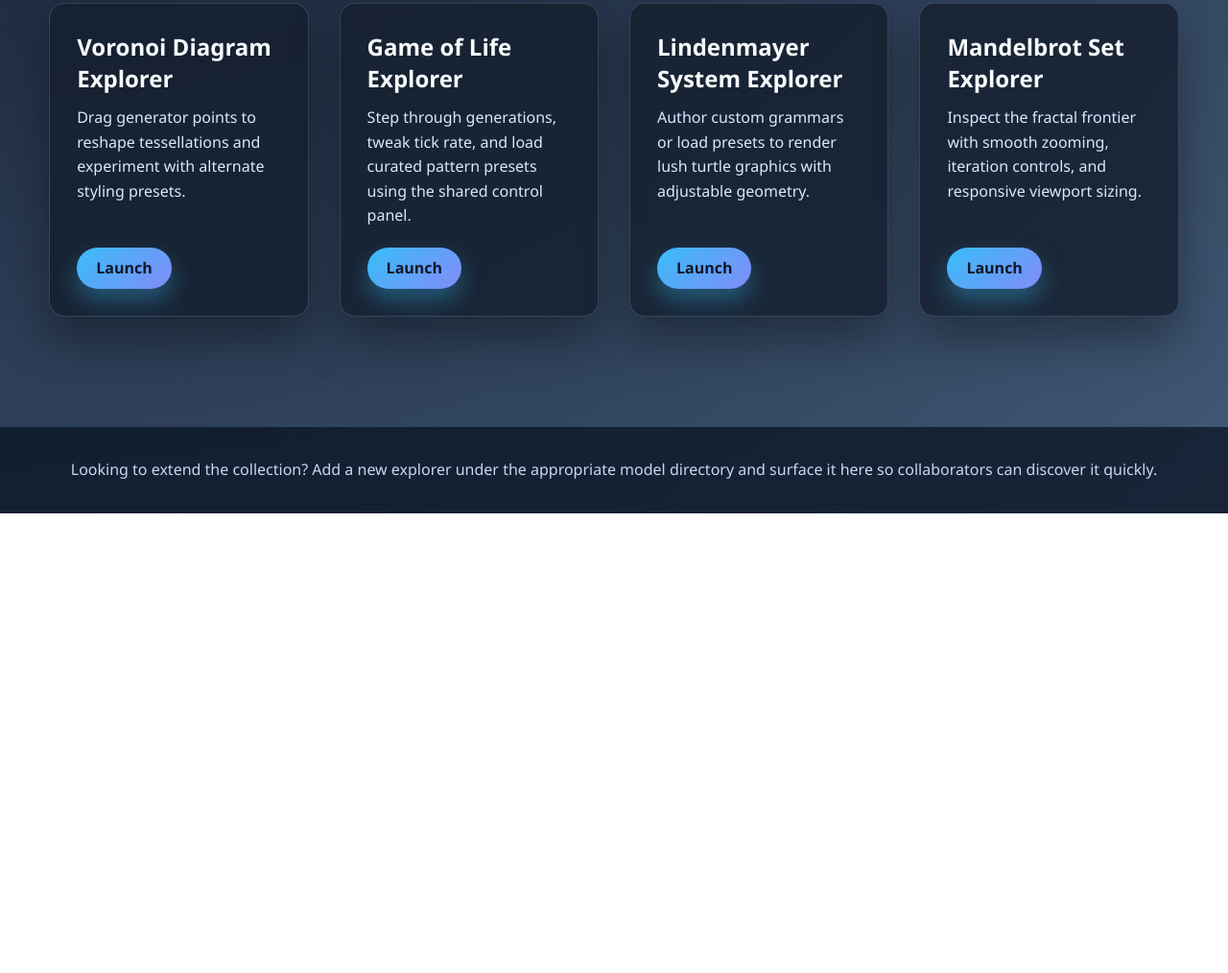
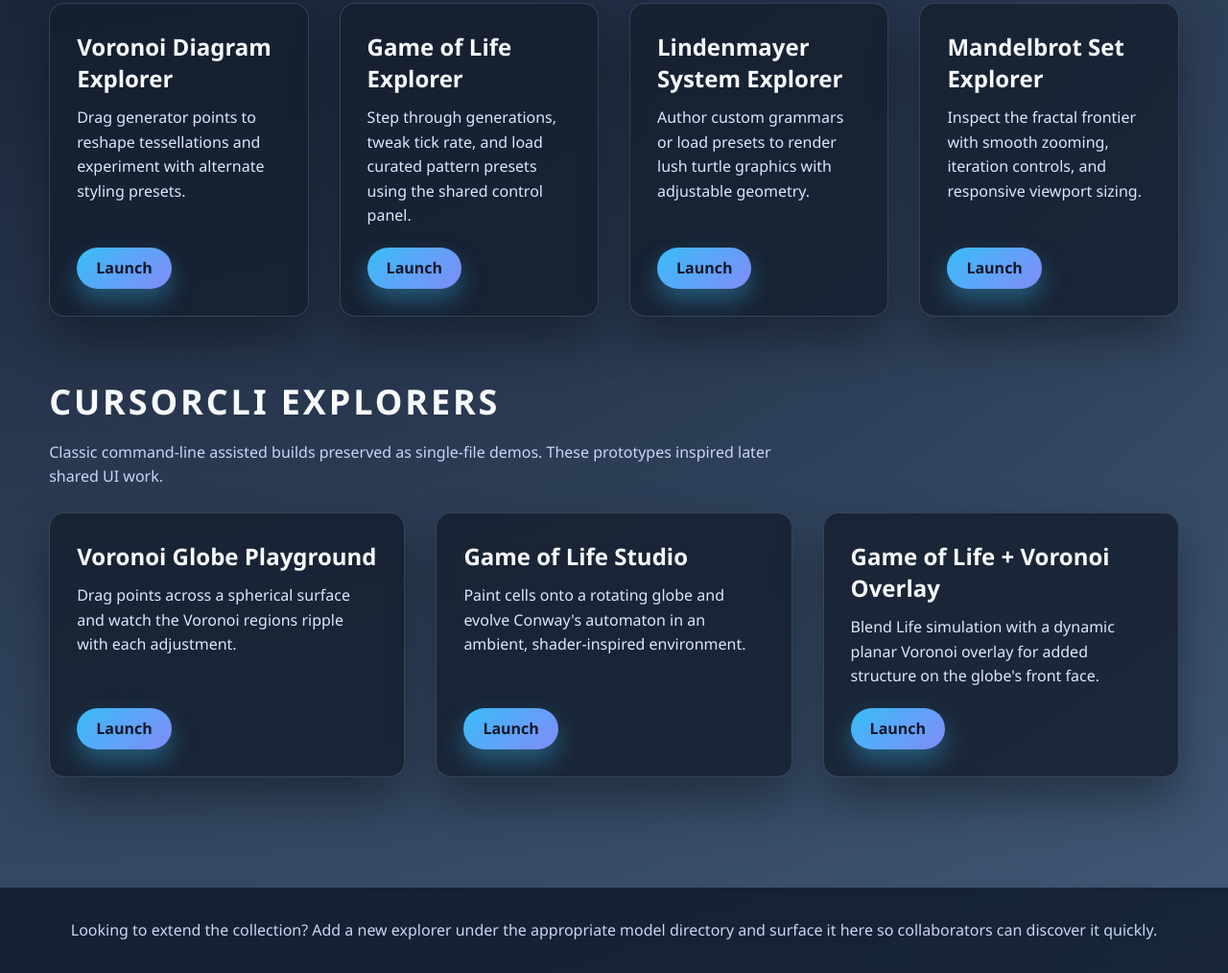
Before and after one commit to MachinesWithThoughts/MathWorldsTheater, a plain HTML site: page index.html in a window 1280 px wide. Shown: the part 933-1947 px from the top of the page at 96% size. Before the commit the page ends 1468 px from the top, so only its background shows below. Drawn offline with Linux system fonts and the light colour scheme.

Commit message:
main: Update index with codexcli versions.

```diff
--- a/index.html
+++ b/index.html
@@ -220,6 +220,40 @@
           </article>
         </div>
       </section>
+
+      <section aria-labelledby="cursorcli-models">
+        <h2 id="cursorcli-models">CursorCLI Explorers</h2>
+        <p>
+          Classic command-line assisted builds preserved as single-file demos.
+          These prototypes inspired later shared UI work.
+        </p>
+        <div class="card-grid">
+          <article class="card">
+            <h3>Voronoi Globe Playground</h3>
+            <p>
+              Drag points across a spherical surface and watch the Voronoi
+              regions ripple with each adjustment.
+            </p>
+            <a href="codexcli/voronoi.html">Launch</a>
+          </article>
+          <article class="card">
+            <h3>Game of Life Studio</h3>
+            <p>
+              Paint cells onto a rotating globe and evolve Conway's automaton in
+              an ambient, shader-inspired environment.
+            </p>
+            <a href="codexcli/game-of-life-original.html">Launch</a>
+          </article>
+          <article class="card">
+            <h3>Game of Life + Voronoi Overlay</h3>
+            <p>
+              Blend Life simulation with a dynamic planar Voronoi overlay for
+              added structure on the globe's front face.
+            </p>
+            <a href="codexcli/game-of-life-voronoi.html">Launch</a>
+          </article>
+        </div>
+      </section>
     </main>
     <footer>
       <p>
```
